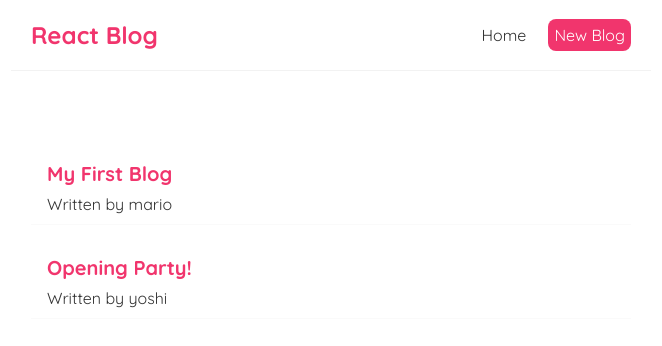
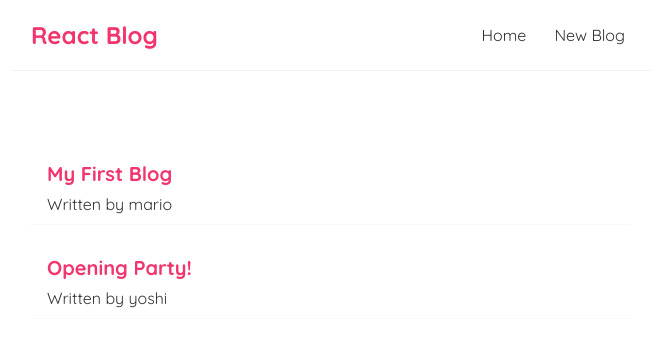
Before and after one commit to mpshetye/react-blog, a React (Create React App) app: page / in a window 1280 px wide. Shown: the top 346 px of the page, without its empty margins (309-971 px from the left). Built offline with nearby package versions, Linux system fonts and the light colour scheme; data requests are answered from the project's data file.

Commit message:
Modified file
removed unnecessary inline styling

```diff
--- a/src/components/Navbar.js
+++ b/src/components/Navbar.js
@@ -7,11 +7,7 @@ export default function Navbar() {
             <h1>React Blog</h1>
             <div className="links">
                 <Link to="/">Home</Link>
-                <Link to="/create" style={{
-                    color: 'white',
-                    backgroundColor: "#f1356d",
-                    borderRadius: '8px'
-                }}>New Blog</Link>
+                <Link to="/create">New Blog</Link>
             </div>
         </nav>
     )
```
